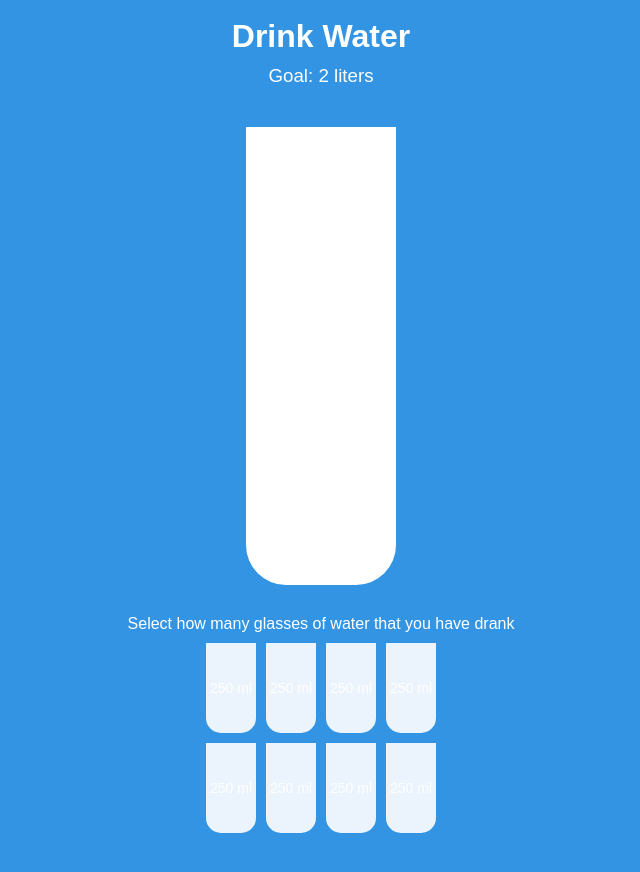
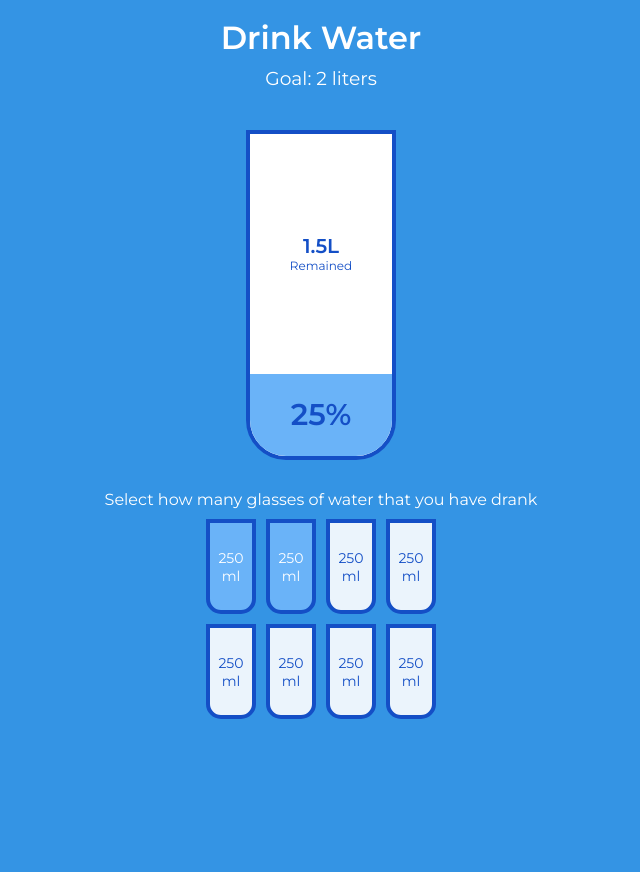
Before and after one commit to Glenda9031/Drink_Water_2, a plain HTML site: page index.html in a window 1280 px wide. Shown: the whole page, without its empty margins (319-959 px from the left). After the commit the page ends 800 px from the top, so only its background shows below. Drawn offline with Linux system fonts and the light colour scheme.

Commit message:
Update index.html, style.css and script.js

```diff
--- a/css/style.css
+++ b/css/style.css
@@ -1,4 +1,4 @@
-@@import url('https://fonts.googleapis.com/css?family=Montserrat:400,600&display=swap');
+@import url('https://fonts.googleapis.com/css?family=Montserrat:400,600&display=swap');
 
 :root {
   --border-color: #144fc6;
@@ -16,42 +16,42 @@ body {
   display: flex;
   flex-direction: column;
   align-items: center;
-    margin-bottom: 2.5rem;
+  margin-bottom: 40px;
 }
 
 h1 {
-    margin: 0.625rem 0 0;
+  margin: 10px 0 0;
 }
 
 h3 {
   font-weight: 400;
-    margin: 0.625rem 0;
+  margin: 10px 0;
 }
 
 .cup {
   background-color: #fff;
-    border: 0.25rem solid var(--border-color);
+  border: 4px solid var(--border-color);
   color: var(--border-color);
-    border-radius: 0 0 2.5rem 2.5rem;
-    height: 28.625rem;
-    width: 9.375rem;
-    margin: 1.875rem 0;
+  border-radius: 0 0 40px 40px;
+  height: 330px;
+  width: 150px;
+  margin: 30px 0;
   display: flex;
   flex-direction: column;
   overflow: hidden;
 }
 
 .cup.cup-small {
-    height: 5.625rem;
-    width: 3.125rem;
-    border-radius: 0 0 0.9375rem 0.9375rem;
+  height: 95px;
+  width: 50px;
+  border-radius: 0 0 15px 15px;
   background-color: rgba(255, 255, 255, 0.9);
   cursor: pointer;
-    font-size: 0.875rem;
+  font-size: 14px;
   align-items: center;
   justify-content: center;
   text-align: center;
-    margin: 0.3125rem;
+  margin: 5px;
   transition: 0.3s ease;
 }
 
@@ -65,7 +65,7 @@ h3 {
   flex-wrap: wrap;
   align-items: center;
   justify-content: center;
-    width: 17.5rem;
+  width: 280px;
 }
 
 .remained {
@@ -79,12 +79,12 @@ h3 {
 }
 
 .remained span {
-    font-size: 1.25rem;
+  font-size: 20px;
   font-weight: bold;
 }
 
 .remained small {
-    font-size: 0.75rem;
+  font-size: 12px;
 }
 
 .percentage {
@@ -93,12 +93,12 @@ h3 {
   align-items: center;
   justify-content: center;
   font-weight: bold;
-    font-size: 1.875rem;
+  font-size: 30px;
   height: 0;
   transition: 0.3s ease;
 }
 
 .text {
   text-align: center;
-    margin: 0 0 0.3125rem;
+  margin: 0 0 5px;
 }
--- a/index.html
+++ b/index.html
@@ -12,7 +12,7 @@
 
     <div class="cup">
         <div class="remained" id="remained">
-            <span class="liters"></span>
+            <span id="liters"></span>
             <small>Remained</small>
         </div>
 
@@ -22,8 +22,8 @@
     <p class="text">Select how many glasses of water that you have drank</p>
 
     <div class="cups">
-        <div class="cup cup-small">250 ml</div>
-        <div class="cup cup-small">250 ml</div>
+        <div class="cup cup-small full">250 ml</div>
+        <div class="cup cup-small full">250 ml</div>
         <div class="cup cup-small">250 ml</div>
         <div class="cup cup-small">250 ml</div>
         <div class="cup cup-small">250 ml</div>
--- a/script.js
+++ b/script.js
@@ -1,47 +1,49 @@
-const smallCups = document.querySelectorAll('.cup-small');
-const liters = document.getElementById('liters');
-const percentage = document.getElementById('percentage');
-const remained = document.getElementById('remained');
+const smallCups = document.querySelectorAll('.cup-small')
+const liters = document.getElementById('liters')
+const percentage = document.getElementById('percentage')
+const remained = document.getElementById('remained')
 
-updateBigCup();
+updateBigCup()
 
 smallCups.forEach((cup, idx) => {
     cup.addEventListener('click', () => highlightCups(idx))
 })
 
 function highlightCups(idx) {
-    if (idx === 7 && smallCups[idx].classList.contains("full"))-idx--;
-    else if(smallCups[idx].classList.contains("full") && !smallCups[idx].nextElementSibling.classList.contains('full')) {
-        idx--;
+    if (idx===7 && smallCups[idx].classList.contains("full")) idx--;
+    else if(smallCups[idx].classList.contains('full') && !smallCups[idx].nextElementSibling.classList.contains('full')) {
+        idx--
     }
 
     smallCups.forEach((cup, idx2) => {
-        if (idx2 <= idx) {
-            cup.classList.add('full');
+        if(idx2 <= idx) {
+            cup.classList.add('full')
         } else {
             cup.classList.remove('full')
         }
     })
-    updateBigCup();
+
+    updateBigCup()
 }
 
 function updateBigCup() {
-    const fullCups = document.querySelectorAll('.cup-small.full').length;
-    const totalCups = smallCups.length;
+    const fullCups = document.querySelectorAll('.cup-small.full').length
+    const totalCups = smallCups.length
 
-    if (smallCups === 0) {
-        percentage.style.visibility = 'hidden';
-        percentage.style.height = 0;
+    if(fullCups === 0) {
+        percentage.style.visibility = 'hidden'
+        percentage.style.height = 0
     } else {
-        percentage.style.visibility = 'visible';
+        percentage.style.visibility = 'visible'
         percentage.style.height = `${fullCups / totalCups * 330}px`
-        percentage.innerText = `${fullCups / totalCups * 100}%`;
+        percentage.innerText = `${fullCups / totalCups * 100}%`
     }
-    if (fullCups === totalCups) {
-        remained.style.visibility = 'hidden';
-        remained.style.height = 0;
+
+    if(fullCups === totalCups) {
+        remained.style.visibility = 'hidden'
+        remained.style.height = 0
     } else {
-        remained.style.visibility = 'visible';
-        liters.innerText = `${2 - (250 * fullCups / 1000)}L`;
+        remained.style.visibility = 'visible'
+        liters.innerText = `${2 - (250 * fullCups / 1000)}L`
     }
 }
```
Lines whose indentation alone changed are shown as unchanged.
